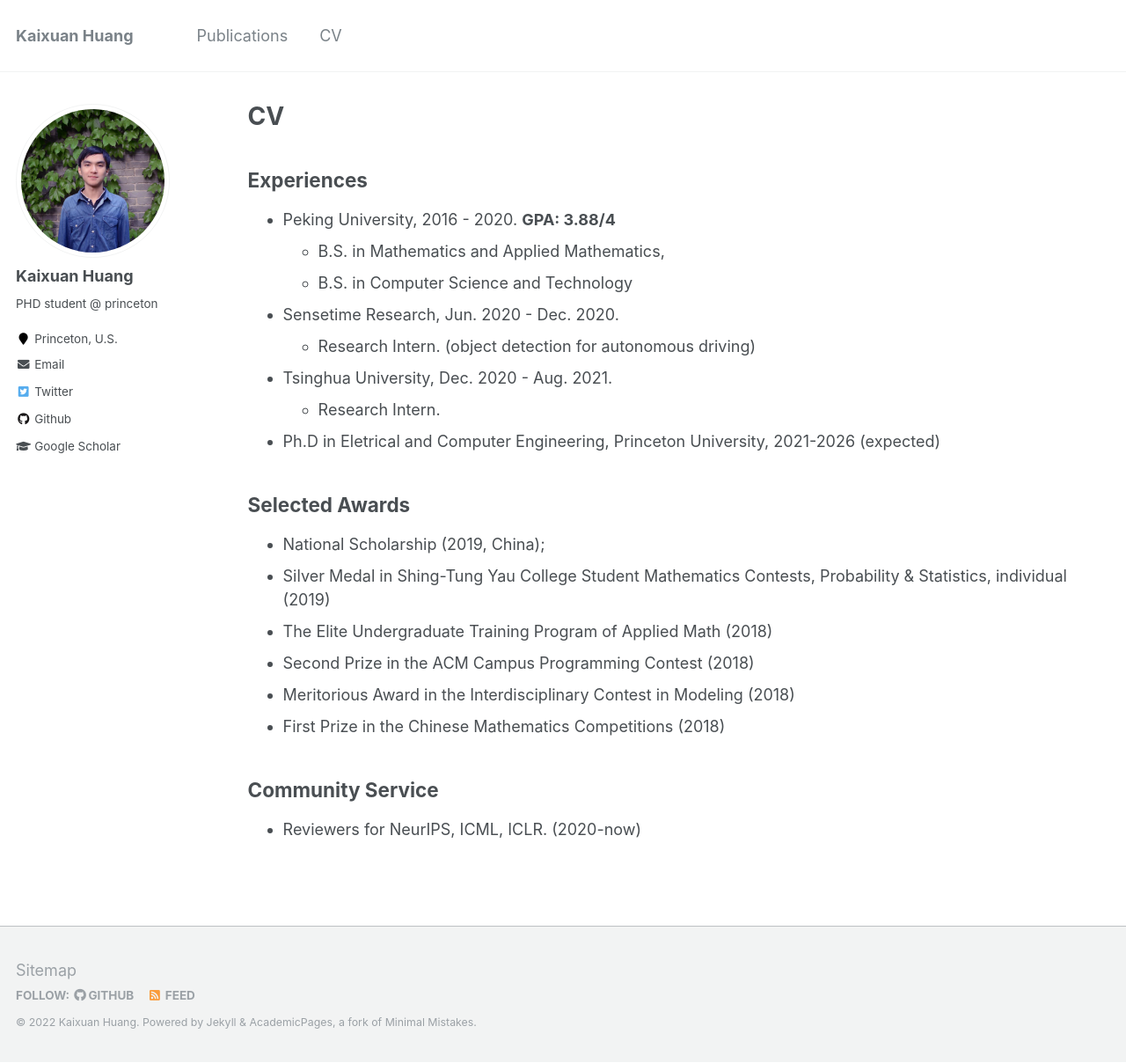
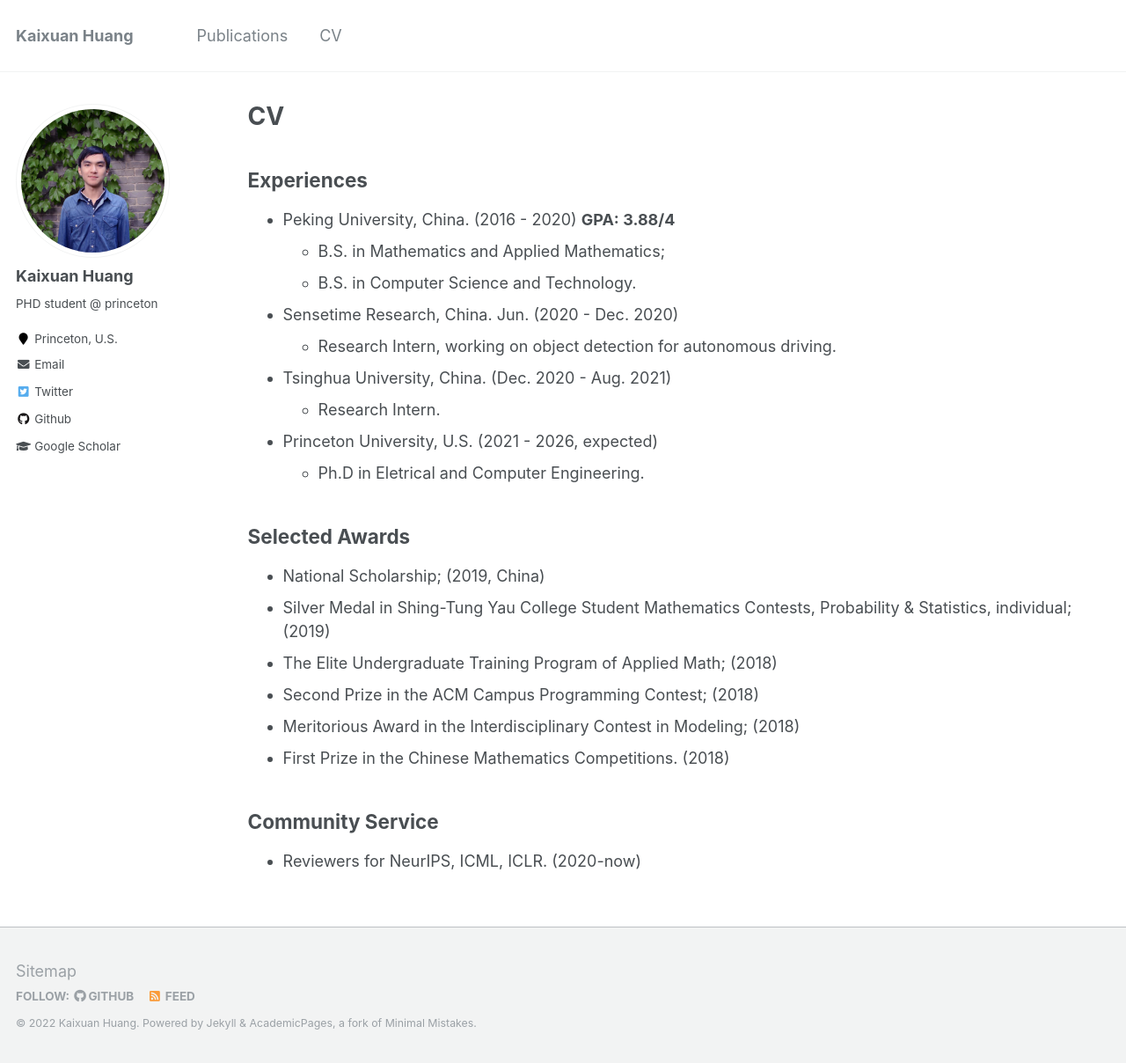
Before and after one commit to HackyHuang/HackyHuang.github.io, a Jekyll site: the page built from _pages/cv.md, in a window 1280 px wide and 1208 px high. Shown: the whole window at 88% size. Built offline with Jekyll 4.4.1, drawn with Linux system fonts in a browser that asks for light colours.

Commit message:
update cv

```diff
--- a/_pages/cv.md
+++ b/_pages/cv.md
@@ -11,24 +11,25 @@ redirect_from:
 
 Experiences
 -----
- - Peking University, 2016 - 2020. **GPA: 3.88/4**
-    - B.S. in Mathematics and Applied Mathematics,
-    - B.S. in Computer Science and Technology
- - Sensetime Research, Jun. 2020 - Dec. 2020.
-    - Research Intern. (object detection for autonomous driving)
- - Tsinghua University, Dec. 2020 - Aug. 2021.
+ - Peking University, China. (2016 - 2020) **GPA: 3.88/4**
+    - B.S. in Mathematics and Applied Mathematics;
+    - B.S. in Computer Science and Technology.
+ - Sensetime Research, China. Jun. (2020 - Dec. 2020)
+    - Research Intern, working on object detection for autonomous driving.
+ - Tsinghua University, China. (Dec. 2020 - Aug. 2021)
     - Research Intern.
- - Ph.D in Eletrical and Computer Engineering, Princeton University, 2021-2026 (expected)
+ - Princeton University, U.S. (2021 - 2026, expected)
+    - Ph.D in Eletrical and Computer Engineering.
 
 Selected Awards
 -----
 
-- National Scholarship (2019, China);
-- Silver Medal in Shing-Tung Yau College Student Mathematics Contests, Probability & Statistics, individual (2019)
-- The Elite Undergraduate Training Program of Applied Math (2018)
-- Second Prize in the ACM Campus Programming Contest (2018)
-- Meritorious Award in the Interdisciplinary Contest in Modeling (2018)
-- First Prize in the Chinese Mathematics Competitions (2018)
+- National Scholarship; (2019, China)
+- Silver Medal in Shing-Tung Yau College Student Mathematics Contests, Probability & Statistics, individual; (2019)
+- The Elite Undergraduate Training Program of Applied Math; (2018)
+- Second Prize in the ACM Campus Programming Contest; (2018)
+- Meritorious Award in the Interdisciplinary Contest in Modeling; (2018)
+- First Prize in the Chinese Mathematics Competitions. (2018)
 
 Community Service
 -----
```
